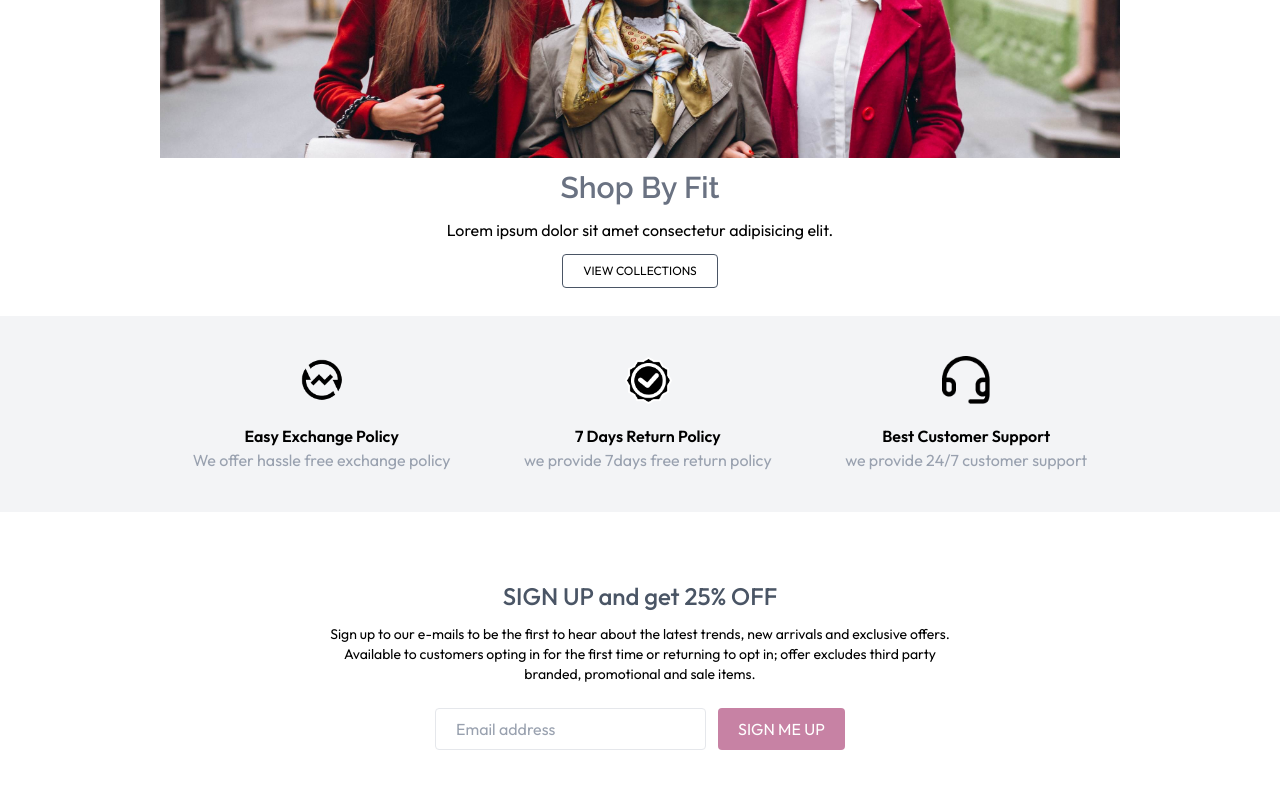
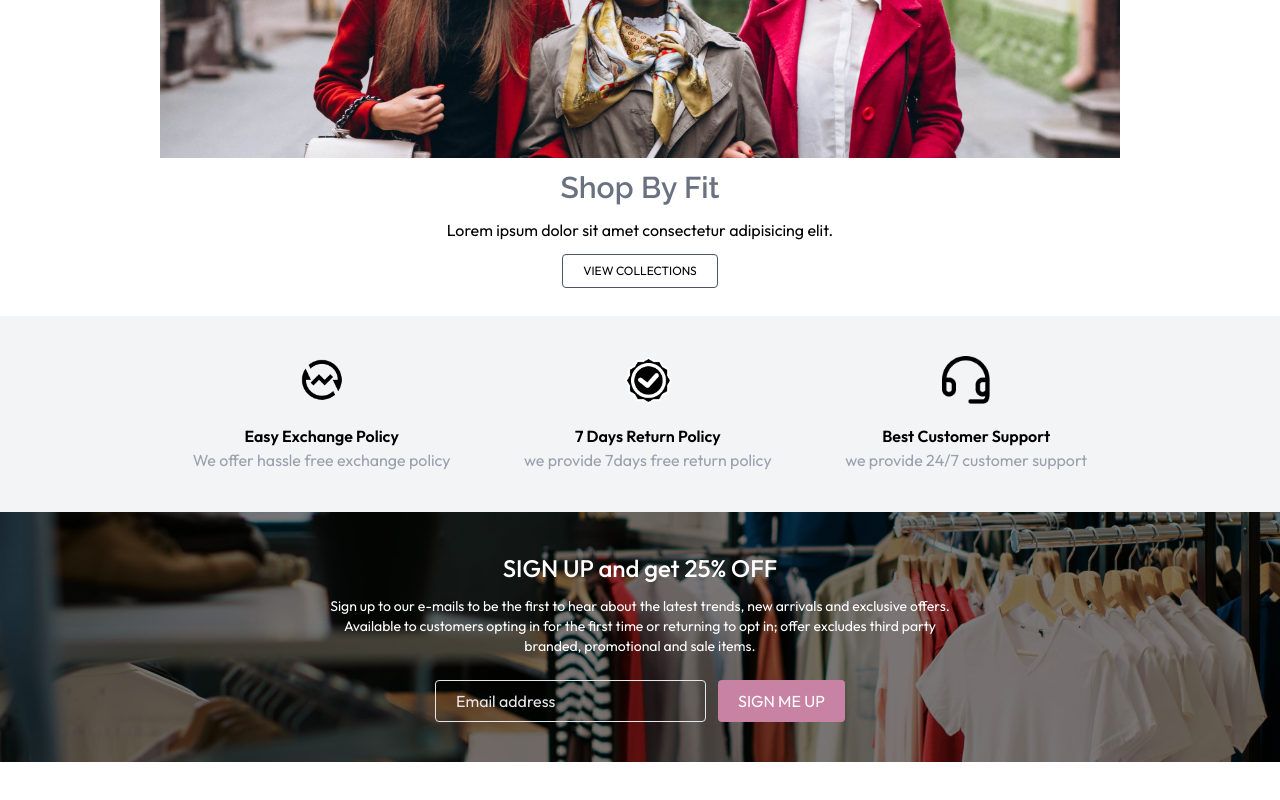
Before and after one commit to Elizabette01/e-commerce-app, a React (Vite) app in the folder e-commerce-frontend/: page / in a window 1280 px wide. Shown: the part 1406-2206 px from the top of the page. After the commit the page ends 2168 px from the top, so only its background shows below. Built offline with nearby package versions, Linux system fonts and the light colour scheme.

Commit message:
Newsletter completed

```diff
--- a/e-commerce-frontend/src/components/NewsletterBox.jsx
+++ b/e-commerce-frontend/src/components/NewsletterBox.jsx
@@ -1,15 +1,20 @@
 import React from 'react'
 
 const NewsletterBox = () => {
+
+  const onSubmitHandler = (e) => {
+    e.preventDefault();
+  }
+
   return (
-    <div className='py-10'>
+    <div className='py-10 bg-newsletter text-white'>
        <div className='mx-auto w-[90%] md:w-3/4 lg:w-1/2 text-center'>
-      <h3 className="text-2xl font-medium text-gray-600 mb-3">SIGN UP and get 25% OFF </h3>
+      <h3 className="text-2xl font-medium  mb-3">SIGN UP and get 25% OFF </h3>
 
       <p className="text-sm">Sign up to our e-mails to be the first to hear about the latest trends, new arrivals and exclusive offers. Available to customers opting in for the first time or returning to opt in; offer excludes third party branded, promotional and sale items.</p>
 
-      <form className=' w-full flex flex-col md:flex-row justify-center gap-3 my-6 '>
-        <input type="email" placeholder='Email address' className="border border-gray-200 rounded py-2 px-5 placeholder:text-gray-400" required/>
+      <form onSubmit={onSubmitHandler} className=' w-full flex flex-col md:flex-row justify-center gap-3 mt-6 '>
+        <input type="email" placeholder='Email address' className="border border-gray-200 rounded py-2 px-5 placeholder:text-gray-200" required/>
         <button className="rounded bg-[#c782a4] py-2 px-5 text-white">SIGN ME UP</button>
       </form>
     </div>
--- a/e-commerce-frontend/src/containers/Policy.jsx
+++ b/e-commerce-frontend/src/containers/Policy.jsx
@@ -4,7 +4,7 @@ import PolicyCard from '../components/PolicyCard';
 
 const Policy = () => {
   return (
-    <div className="my-5 md:my-7 bg-gray-100 py-5 md:py-7">
+    <div className="mt-5 md:mt-7 bg-gray-100 py-5 md:py-7">
       <div className='flex flex-col sm:flex-row w-[90%] md:w-3/4 mx-auto justify-around gap-10 sm:gap-2 text-center py-3'>
         <PolicyCard image={assets.exchange_icon} text1={'Easy Exchange Policy'} text2={'We offer hassle free exchange policy'} />
         <PolicyCard image={assets.quality_icon} text1={'7 days return policy'} text2={'we provide 7days free return policy'} />
--- a/e-commerce-frontend/src/index.css
+++ b/e-commerce-frontend/src/index.css
@@ -24,8 +24,8 @@ a.active {
   background: url(./assets/hero_img.jpg) no-repeat center/cover;
 }
 
-.bg-img {
-  background: url(./assets/hero_img.jpg) no-repeat center/cover;
+.bg-newsletter {
+  background:linear-gradient(rgba(0,0,0,0.5), rgba(0,0,0,0.5)), url(./assets/newsletter.jpg) no-repeat center/cover;
 }
 
 .hero-h1 {
```
